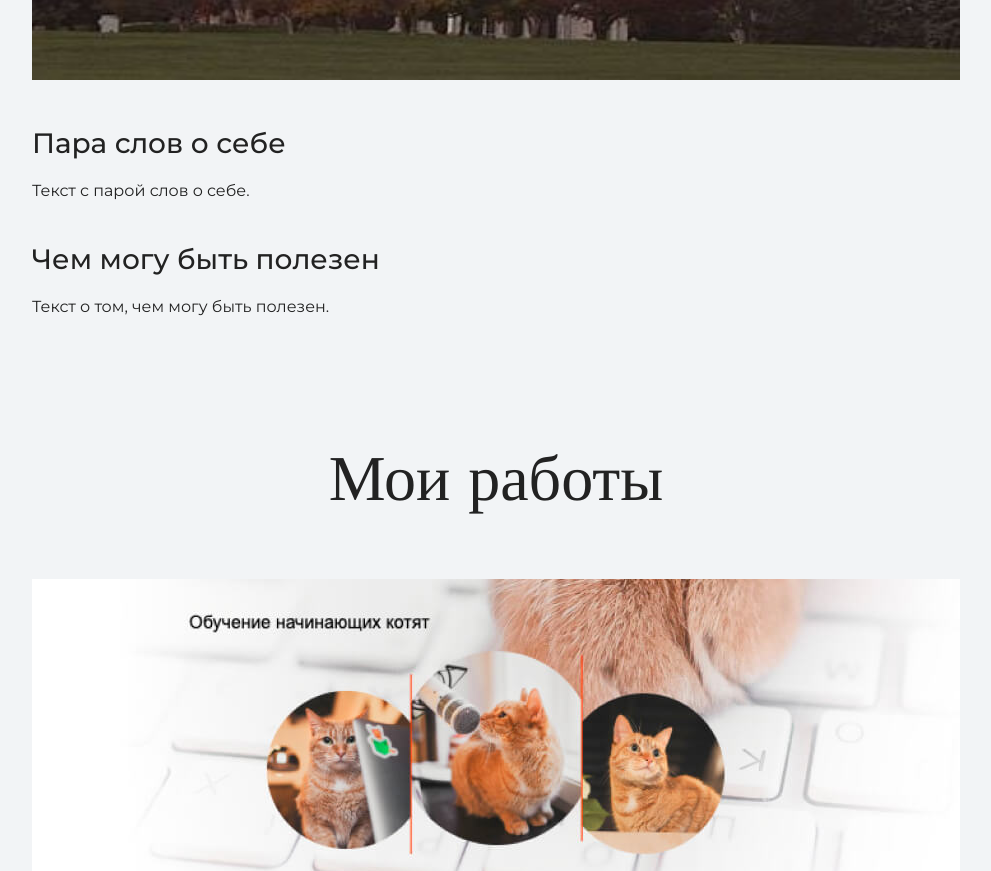
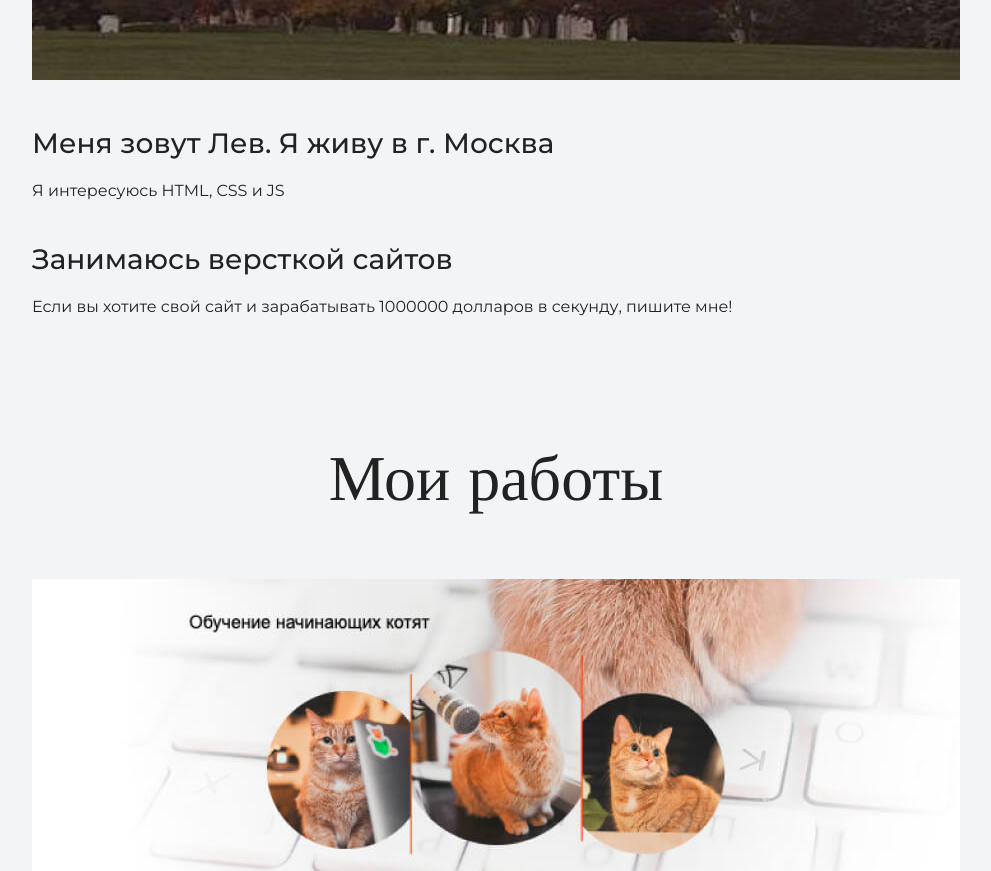
Before and after one commit to DamarooWork/my-site, a plain HTML site: page index.html in a window 1280 px wide. Shown: the part 1628-2499 px from the top of the page, without its empty margins (144-1135 px from the left). Drawn offline with nearby package versions, Linux system fonts and the light colour scheme.

Commit message:
Add files via upload

```diff
--- a/index.html
+++ b/index.html
@@ -28,10 +28,10 @@
             <figure class="user-image">
                 <img src="files/user.jpg" width="928" height="536" alt="Фотография не загрузилась">
             </figure>
-            <h3>Пара слов о себе</h3>
-            <p>Текст с парой слов о себе.</p>
-            <h3>Чем могу быть полезен</h3>
-            <p>Текст о том, чем могу быть полезен.</p>
+            <h3>Меня зовут Лев. Я живу в г. Москва</h3>
+            <p>Я интересуюсь HTML, CSS и JS</p>
+            <h3>Занимаюсь версткой сайтов</h3>
+            <p>Если вы хотите свой сайт и зарабатывать 1000000 долларов в секунду, пишите мне!</p>
             </div>
 </section>
 
@@ -42,6 +42,7 @@
                 <img src="files/project.jpg" width="928" height="536" alt="Cайт инструктора Кекса">
             </figure>
             <h3>Сайт инструктора Кекса</h3>
+            <a class="button" href="source/project/index.html">Открыть страницу</a>
             <p>Небольшой лендинг о школе для начинающих.</p>
             <h3>Блог начинающего верстальщика</h3>
             <p>Статический блог про обучение HTML и CSS.</p>
@@ -50,7 +51,7 @@
 
     <footer class="page-footer">
         <div class="container">
-            Телефон: 8-968-771-60-33;
+            Телефон: 8-968-771-60-33
             </div>
 </footer>
   </body>
```
Also changed, not shown: 1 other file.
